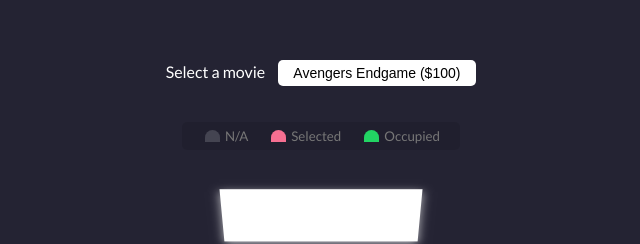
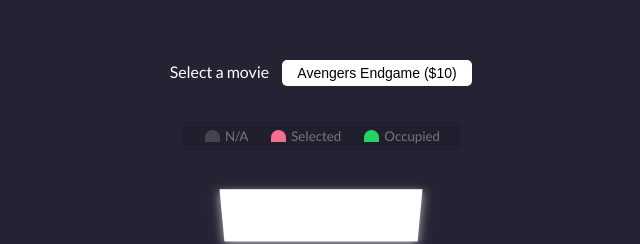
Before and after one commit to prathi282004/Ticket-booking, a plain HTML site: page index.html in a window 1280 px wide. Shown: the part 164-408 px from the top of the page, 319-959 px from the left. Drawn offline with Linux system fonts and the light colour scheme.

Commit message:
num change

```diff
--- a/index.html
+++ b/index.html
@@ -10,7 +10,7 @@
     <div class="movie-container">
       <label>Select a movie</label>
       <select id="movie">
-        <option value="10">Avengers Endgame ($100)</option>
+        <option value="10">Avengers Endgame ($10)</option>
         <option value="12">Frozen ($12)</option>
         <option value="8">Toy Story 4 ($8)</option>
         <option value="9">The Lion King ($9)</option>
```
